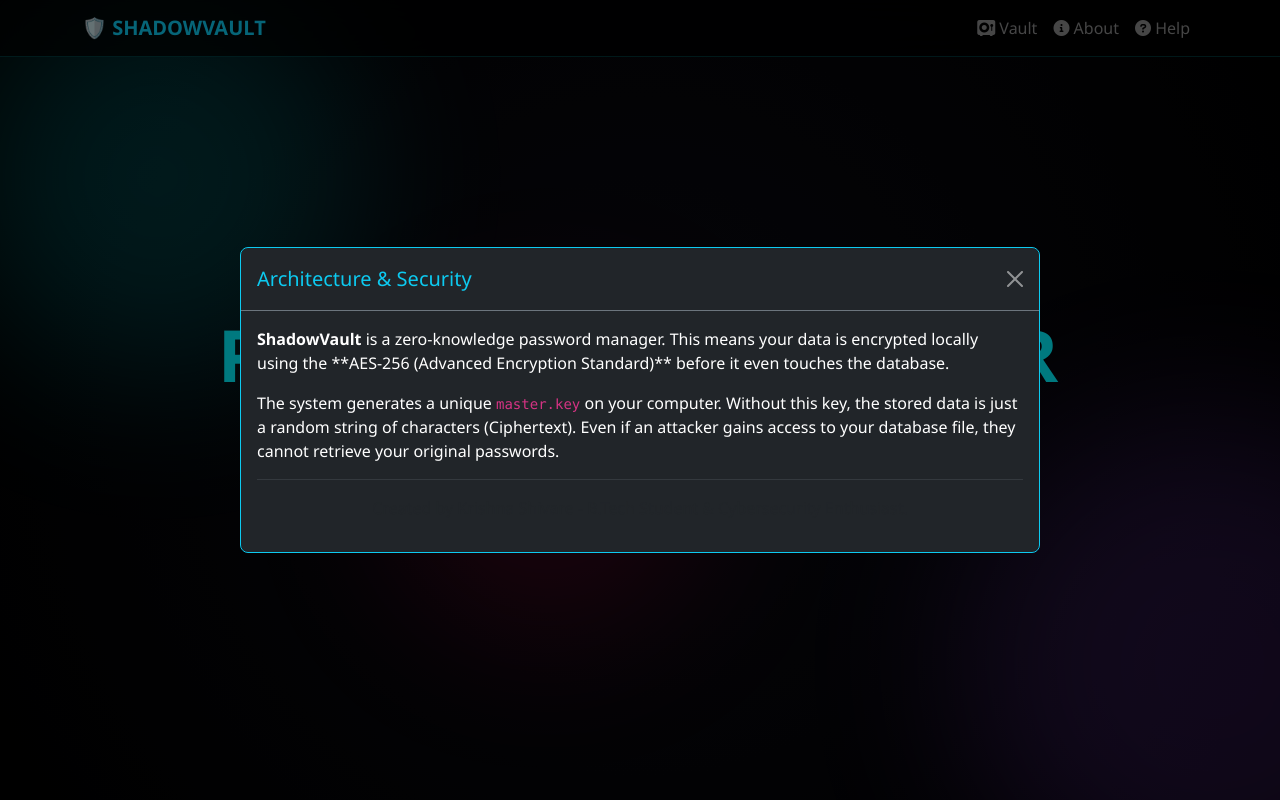
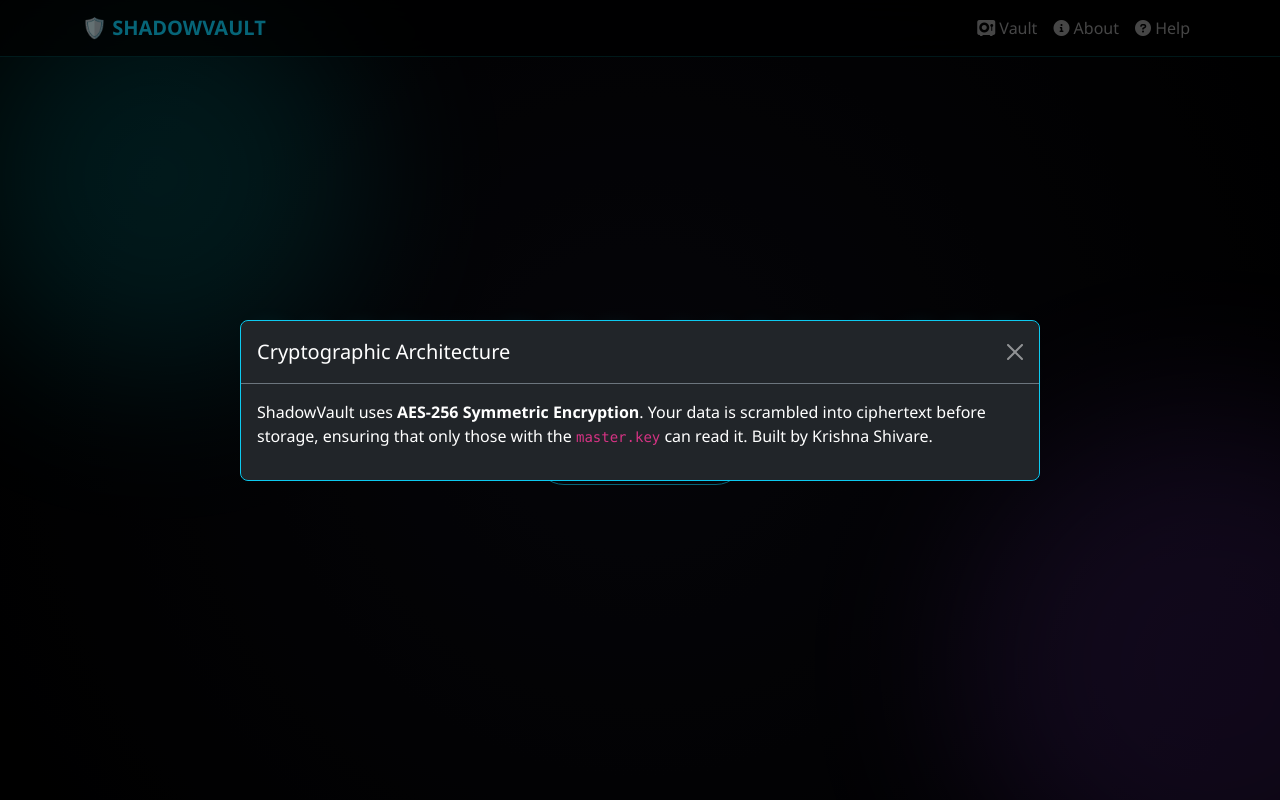
Before and after one commit to krishnashivhare654-beep/ShadowVault-Manager, a Flask app: page / in a window 1280 px wide, after a click on "About". Run offline with Flask 3, Linux system fonts and the light colour scheme; the visitor is signed in with stand-in values (Sample User, id 1).

Commit message:
ShadowVault Final: Professional UI, AES Encryption, and Modals complete

```diff
--- a/templates/index.html
+++ b/templates/index.html
@@ -8,78 +8,50 @@
     <link rel="stylesheet" href="https://cdnjs.cloudflare.com/ajax/libs/font-awesome/6.0.0/css/all.min.css">
 
     <style>
-        :root { --primary: #00f2fe; --secondary: #a04efd; --glow: rgba(0, 242, 254, 0.4); }
-
+        :root { --primary: #00f2fe; --secondary: #a04efd; --glow: rgba(0, 242, 254, 0.6); }
         body { background: #050505; color: white; margin: 0; font-family: 'Segoe UI', sans-serif; overflow-x: hidden; }
 
-        /* --- Ambient Lighting Background --- */
-        #ambient-bg {
-            position: fixed; top: 0; left: 0; z-index: -2; width: 100%; height: 100%;
-            background: radial-gradient(circle at 50% 50%, #0a0a12 0%, #000 100%);
-        }
-        .light-blob {
-            position: absolute; z-index: -1; border-radius: 50%; filter: blur(80px); opacity: 0.2;
-            animation: move-blobs 15s infinite alternate ease-in-out;
-        }
+        /* Ambient Lighting Background */
+        #ambient-bg { position: fixed; top: 0; left: 0; z-index: -2; width: 100%; height: 100%; background: radial-gradient(circle at 50% 50%, #0a0a12 0%, #000 100%); }
+        .light-blob { position: absolute; z-index: -1; border-radius: 50%; filter: blur(80px); opacity: 0.2; animation: move-blobs 15s infinite alternate ease-in-out; }
         .blob-1 { background-color: #00f2fe; width: 400px; height: 400px; top: -10%; left: -10%; }
         .blob-2 { background-color: #a04efd; width: 500px; height: 500px; bottom: -10%; right: -10%; animation-delay: 2s; }
-        .blob-3 { background-color: #ff0055; width: 300px; height: 300px; top: 40%; left: 30%; animation-delay: 5s; }
+        @keyframes move-blobs { 0% { transform: translate(0, 0); } 100% { transform: translate(150px, 100px); } }
 
-        @keyframes move-blobs {
-            0% { transform: translate(0, 0); }
-            100% { transform: translate(150px, 100px); }
-        }
-
-        /* --- Navbar --- */
         .navbar { background: rgba(0, 0, 0, 0.7); backdrop-filter: blur(15px); border-bottom: 1px solid rgba(0, 242, 254, 0.2); }
-        .navbar-brand { cursor: pointer; transition: 0.3s; }
-        .navbar-brand:hover { text-shadow: 0 0 15px var(--primary); }
+        .navbar-brand { cursor: pointer; }
 
         /* --- Welcome Section --- */
-        #welcome-section {
-            display: flex; flex-direction: column; align-items: center; justify-content: center;
-            height: 90vh; text-align: center; transition: 0.5s ease-in-out;
-        }
-        .hero-title { font-size: 4.5rem; font-weight: 900; letter-spacing: 4px; color: var(--primary); margin-bottom: 10px; }
-        .hero-subtitle { font-family: monospace; color: #666; margin-bottom: 40px; }
-        .btn-enter {
-            background: transparent; border: 2px solid var(--primary); color: var(--primary);
-            padding: 12px 40px; border-radius: 50px; font-weight: bold; letter-spacing: 2px;
-            transition: 0.4s;
-        }
-        .btn-enter:hover { background: var(--primary); color: black; box-shadow: 0 0 30px var(--glow); }
+        #welcome-section { display: flex; flex-direction: column; align-items: center; justify-content: center; height: 85vh; text-align: center; }
+        .hero-title { font-size: 4.5rem; font-weight: 900; color: var(--primary); text-shadow: 0 0 20px rgba(0, 242, 254, 0.3); }
 
-        /* --- Vault Section (Hidden by Default) --- */
-        #vault-section { display: none; padding-top: 50px; padding-bottom: 80px; }
-
+        /* --- Vault Card with BIG Zoom --- */
+        #vault-section { display: none; padding: 60px 0; }
         .vault-card {
             background: rgba(255, 255, 255, 0.03); border: 1px solid rgba(0, 242, 254, 0.1);
-            border-radius: 20px; padding: 30px; backdrop-filter: blur(20px);
+            border-radius: 20px; padding: 40px; backdrop-filter: blur(20px);
+            transition: all 0.4s cubic-bezier(0.175, 0.885, 0.32, 1.275);
         }
+        .vault-card:hover { transform: scale(1.05); border-color: var(--primary); box-shadow: 0 0 50px var(--glow); }
 
-        /* --- Inputs --- */
         .input-group-custom { position: relative; margin-bottom: 30px; }
         .input-group-custom input {
             background: transparent; border: none; border-bottom: 2px solid #333;
             color: white; width: 100%; padding: 10px 0; outline: none; transition: 0.4s;
         }
         .input-group-custom label { position: absolute; top: 10px; left: 0; color: #666; transition: 0.4s; pointer-events: none; }
-        .input-group-custom input:focus ~ label, .input-group-custom input:valid ~ label { top: -20px; font-size: 0.8rem; color: var(--primary); }
+        .input-group-custom input:focus ~ label, .input-group-custom input:valid ~ label { top: -25px; font-size: 0.8rem; color: var(--primary); }
         .input-group-custom input:focus { border-bottom-color: var(--primary); }
 
-        .btn-encrypt { background: linear-gradient(45deg, var(--secondary), var(--primary)); border: none; color: black; font-weight: bold; padding: 12px; border-radius: 10px; transition: 0.3s; }
-        .btn-encrypt:hover { transform: translateY(-2px); box-shadow: 0 5px 15px var(--glow); }
+        .btn-encrypt { background: linear-gradient(45deg, var(--secondary), var(--primary)); border: none; color: black; font-weight: bold; padding: 14px; border-radius: 12px; transition: 0.3s; }
+        .btn-encrypt:hover { transform: translateY(-3px); box-shadow: 0 10px 20px var(--glow); }
 
         .cipher-code { color: #39ff14; font-family: monospace; font-size: 0.85rem; word-break: break-all; }
     </style>
 </head>
 <body>
 
-    <div id="ambient-bg">
-        <div class="light-blob blob-1"></div>
-        <div class="light-blob blob-2"></div>
-        <div class="light-blob blob-3"></div>
-    </div>
+    <div id="ambient-bg"><div class="light-blob blob-1"></div><div class="light-blob blob-2"></div></div>
 
     <nav class="navbar navbar-expand-lg navbar-dark sticky-top">
         <div class="container">
@@ -94,8 +66,7 @@
 
     <div id="welcome-section" class="container">
         <h1 class="hero-title">PASSWORD MANAGER</h1>
-        <p class="hero-subtitle">[ AES-256 ENCRYPTED DATABASE ]</p>
-        <button class="btn-enter" onclick="showVault()">ACCESS VAULT <i class="fas fa-arrow-right ms-2"></i></button>
+        <button class="btn btn-outline-info px-5 py-3 mt-4 rounded-pill fw-bold" onclick="showVault()">ACCESS VAULT</button>
     </div>
 
     <div id="vault-section" class="container">
@@ -103,17 +74,17 @@
             <div class="col-md-5">
                 <div class="vault-card text-center shadow-lg">
                     <h4 class="mb-4 text-info">Add New Entry</h4>
-                    <form action="/add" method="POST">
+                    <form action="/add" method="POST" id="vaultForm">
                         <div class="input-group-custom text-start">
-                            <input type="text" name="website" required autocomplete="off">
+                            <input type="text" name="website" id="webIn" required autocomplete="off">
                             <label>Website Name</label>
                         </div>
                         <div class="input-group-custom text-start">
-                            <input type="text" name="username" required autocomplete="off">
+                            <input type="text" name="username" id="userIn" required autocomplete="off">
                             <label>Username</label>
                         </div>
                         <div class="input-group-custom text-start">
-                            <input type="password" name="password" required autocomplete="off">
+                            <input type="password" name="password" id="passIn" required autocomplete="off">
                             <label>Password</label>
                         </div>
                         <button type="submit" class="btn btn-encrypt w-100">SECURE & SAVE</button>
@@ -126,9 +97,7 @@
             <h4 class="mb-4 text-info"><i class="fas fa-database"></i> Stored Credentials</h4>
             <div class="table-responsive">
                 <table class="table table-dark table-hover">
-                    <thead>
-                        <tr><th>Service</th><th>Identity</th><th>AES Ciphertext</th></tr>
-                    </thead>
+                    <thead><tr><th>Service</th><th>Identity</th><th>AES Ciphertext</th></tr></thead>
                     <tbody>
                         {% for entry in entries %}
                         <tr>
@@ -146,46 +115,40 @@
     <div class="modal fade" id="aboutModal" tabindex="-1" aria-hidden="true">
         <div class="modal-dialog modal-dialog-centered modal-lg">
             <div class="modal-content bg-dark border-info text-white">
-                <div class="modal-header border-secondary">
-                    <h5 class="modal-title text-info">Architecture & Security</h5>
-                    <button type="button" class="btn-close btn-close-white" data-bs-dismiss="modal"></button>
-                </div>
-                <div class="modal-body">
-                    <p><strong>ShadowVault</strong> is a zero-knowledge password manager. This means your data is encrypted locally using the **AES-256 (Advanced Encryption Standard)** before it even touches the database.</p>
-                    <p>The system generates a unique <code>master.key</code> on your computer. Without this key, the stored data is just a random string of characters (Ciphertext). Even if an attacker gains access to your database file, they cannot retrieve your original passwords.</p>
-                    <hr class="border-secondary">
-                    <p class="text-center text-muted">Created by Krishna Shivare - B.Tech Student & Cybersecurity Enthusiast.</p>
-                </div>
+                <div class="modal-header border-secondary"><h5 class="modal-title">Cryptographic Architecture</h5><button type="button" class="btn-close btn-close-white" data-bs-dismiss="modal"></button></div>
+                <div class="modal-body"><p>ShadowVault uses <strong>AES-256 Symmetric Encryption</strong>. Your data is scrambled into ciphertext before storage, ensuring that only those with the <code>master.key</code> can read it. Built by Krishna Shivare.</p></div>
             </div>
         </div>
     </div>
 
     <div class="modal fade" id="helpModal" tabindex="-1" aria-hidden="true">
-        <div class="modal-dialog modal-dialog-centered">
-            <div class="modal-content bg-dark border-warning text-white">
-                <div class="modal-header border-secondary">
-                    <h5 class="modal-title text-warning">Quick Guide</h5>
-                    <button type="button" class="btn-close btn-close-white" data-bs-dismiss="modal"></button>
-                </div>
-                <div class="modal-body">
-                    <p>1. Click <strong>Access Vault</strong> to see the dashboard.</p>
-                    <p>2. Fill in the service details and click <strong>Secure & Save</strong>.</p>
-                    <p>3. Your data will be instantly encrypted and visible in the table below.</p>
-                </div>
-            </div>
-        </div>
+        <div class="modal-dialog modal-dialog-centered"><div class="modal-content bg-dark border-warning text-white">
+            <div class="modal-header border-secondary"><h5 class="modal-title text-warning">Quick Guide</h5><button type="button" class="btn-close btn-close-white" data-bs-dismiss="modal"></button></div>
+            <div class="modal-body"><p>1. Access the Vault. 2. Enter details. 3. Click Secure & Save. Your password will be stored as an unreadable green cipher.</p></div>
+        </div></div>
     </div>
 
     <script src="https://cdn.jsdelivr.net/npm/bootstrap@5.3.0/dist/js/bootstrap.bundle.min.js"></script>
     <script>
-        function showVault() {
-            document.getElementById('welcome-section').style.display = 'none';
-            document.getElementById('vault-section').style.display = 'block';
-        }
-        function goHome() {
-            document.getElementById('welcome-section').style.display = 'flex';
-            document.getElementById('vault-section').style.display = 'none';
-        }
+        function showVault() { document.getElementById('welcome-section').style.display = 'none'; document.getElementById('vault-section').style.display = 'block'; }
+        function goHome() { document.getElementById('welcome-section').style.display = 'flex'; document.getElementById('vault-section').style.display = 'none'; }
+
+        // Custom Validation Messages
+        const form = document.getElementById('vaultForm');
+        form.addEventListener('submit', (e) => {
+            const web = document.getElementById('webIn');
+            const user = document.getElementById('userIn');
+            const pass = document.getElementById('passIn');
+
+            if (!web.value) { web.setCustomValidity('Please fill in the Website name!'); web.reportValidity(); e.preventDefault(); }
+            else if (!user.value) { user.setCustomValidity('Username is required!'); user.reportValidity(); e.preventDefault(); }
+            else if (!pass.value) { pass.setCustomValidity('Please enter a password!'); pass.reportValidity(); e.preventDefault(); }
+        });
+
+        // Clear validity on input
+        document.querySelectorAll('input').forEach(input => {
+            input.addEventListener('input', () => input.setCustomValidity(''));
+        });
     </script>
 </body>
 </html>
```
Also changed, not shown: instance/vault.db.
